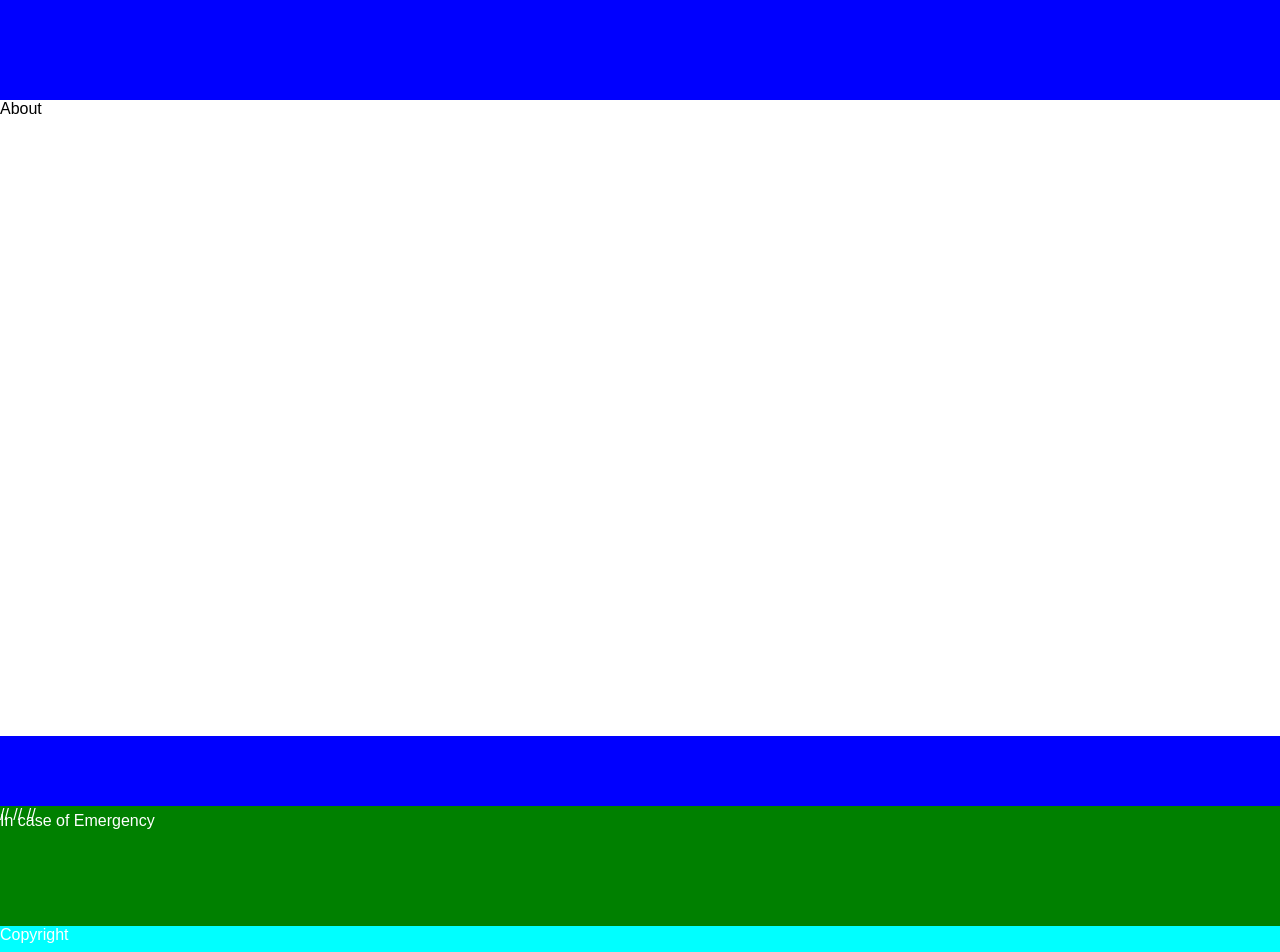
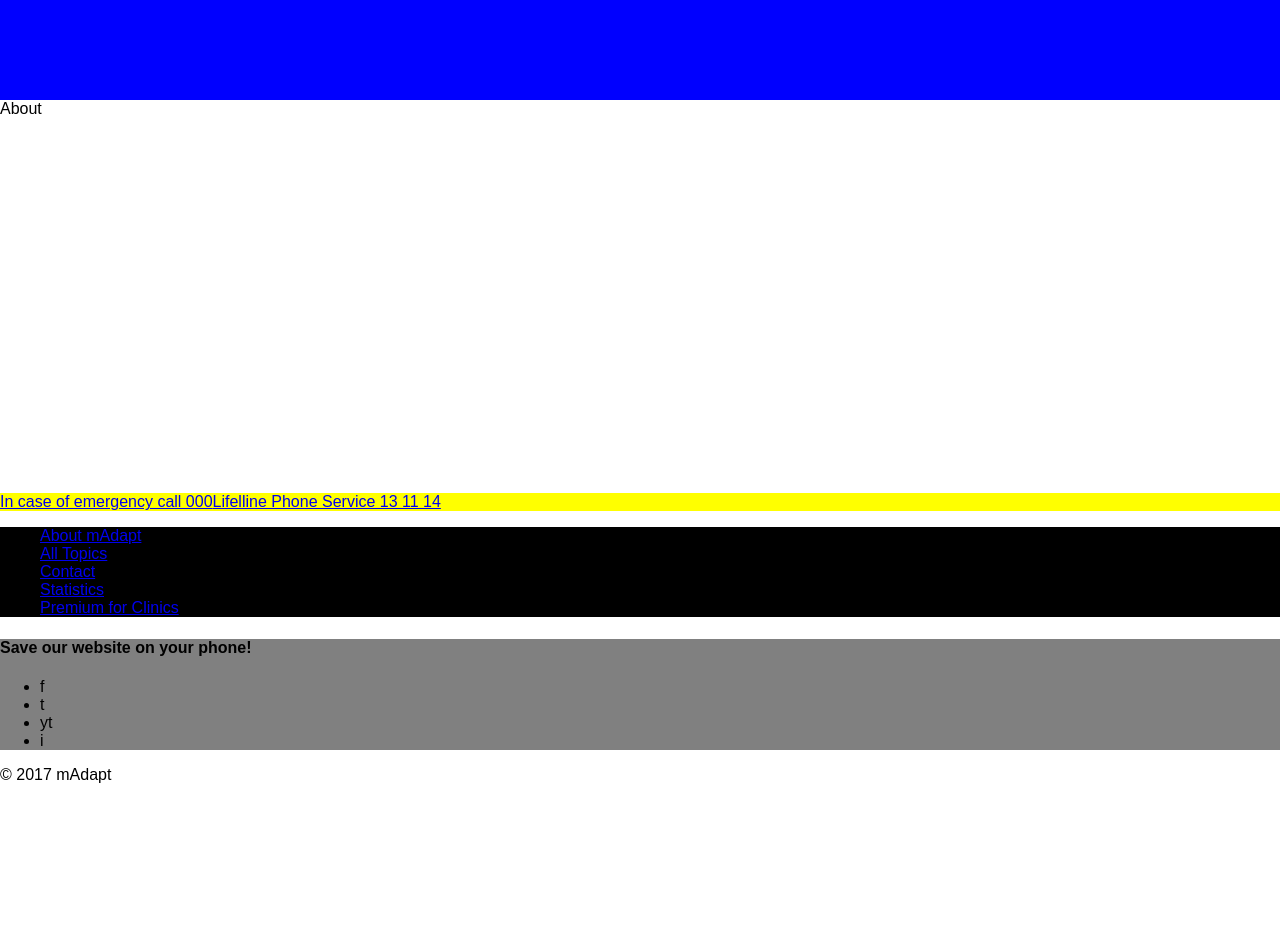
Before and after one commit to beccahbartlett/madapt-frontend, a React (Create React App) app: page /about in a window 1280 px wide. Shown: the top 952 px of the page. After the commit the page ends 800 px from the top, so only its background shows below. Built offline with nearby package versions, Linux system fonts and the light colour scheme.

Commit message:
scaffolded footer

```diff
--- a/src/components/footer/Footer.css
+++ b/src/components/footer/Footer.css
@@ -1,42 +1,34 @@
-.footer a {
-  color: #70726F;
-  font-size: 20px;
-  padding: 10px;
-  border-right: 1px solid #70726F;
-  transition: all .5s ease;
-}
-.footer a:first-child {
-  border-left: 1px solid #70726F;
-}
-.footer a:hover {
-  color: white;
-}
-.footer-container{
+.footer {
   position: absolute;
-  /*height: 30px;*/
   bottom: 0;
   width: 100%;
-  height: 4em;
 }
 
-.footer-header{
-  width: 100%;
-  height: 10px;
-  background-color: blue;
-  padding-top: 60px;
-  color: white;
-  /*margin: 0px 1.15%;*/
+/* 1st child */
+.footer div:nth-child(1) {
+  background-color: yellow;
 }
-.footer-body{
-  /*height: 80%;*/
-  height: 120px;
-  background-color: green;
-  color: white;
-  /*margin: 0px 1.15%;*/
+
+.footer div:nth-child(2) {
+  background-color: black;
 }
-.footer-footer{
-  height: 50px;
-  background-color: aqua;
-  color: white;
-  /*margin: 0px 1.15%;*/
+
+.footer div:nth-child(3) {
+  background-color: grey;
 }
+
+@media (max-width: 480px) {
+
+}
+
+@media (max-width: 768px) {
+
+}
+
+@media (max-width: 1024px) {
+
+}
+
+@media (max-width: 1410px) {
+
+}
--- a/src/components/footer/Footer.js
+++ b/src/components/footer/Footer.js
@@ -4,36 +4,37 @@ import './Footer.css'
 class Footer extends Component {
   render() {
     return (
-    <div className="footer-container">
-      <div className="footer-header">
-        <p>In case of Emergency</p>
+      <div className="footer">
+        <div>
+          <a href="#">In case of emergency call 000</a>
+          <a href="tel:131114">Lifelline Phone Service 13 11 14</a>
+        </div>
+
+        <div>
+          <ul>
+            <li><a href="#">About mAdapt</a></li>
+            <li><a href="#">All Topics</a></li>
+            <li><a href="#">Contact</a></li>
+            <li><a href="#">Statistics</a></li>
+            <li><a href="#">Premium for Clinics</a></li>
+          </ul>
+        </div>
+
+        <div>
+          <h4>Save our website on your phone!</h4>
+          <ul>
+            <li>f</li>
+            <li>t</li>
+            <li>yt</li>
+            <li>i</li>
+          </ul>
+        </div>
+
+        <div>
+          <p>&copy; 2017 mAdapt</p>
+        </div>
+
       </div>
-      <div className="footer-body">
-        // <a href="#"><i class="fa fa-facebook"></i></a>
-        // <a href="#"><i class="fa fa-twitter"></i></a>
-        // <a href="#"><i class="fa fa-linkedin"></i></a>
-      </div>
-      <div className="footer-footer"> Copyright</div>
-    </div>
-
-
-// const butttonGroupInstance = (
-//         <ButtonToolbar>
-//       <ButtonGroup bsSize="xsmall">
-//         <Button>Left</Button>
-//         <Button>Middle</Button>
-//         <Button>Right</Button>
-//       </ButtonGroup>
-//     </ButtonToolbar>
-//   )
-//   ReactDOM.render(buttonGroupInstance, mountNode);
-
-
-
-
-
-
-
     )
   }
 }
```
